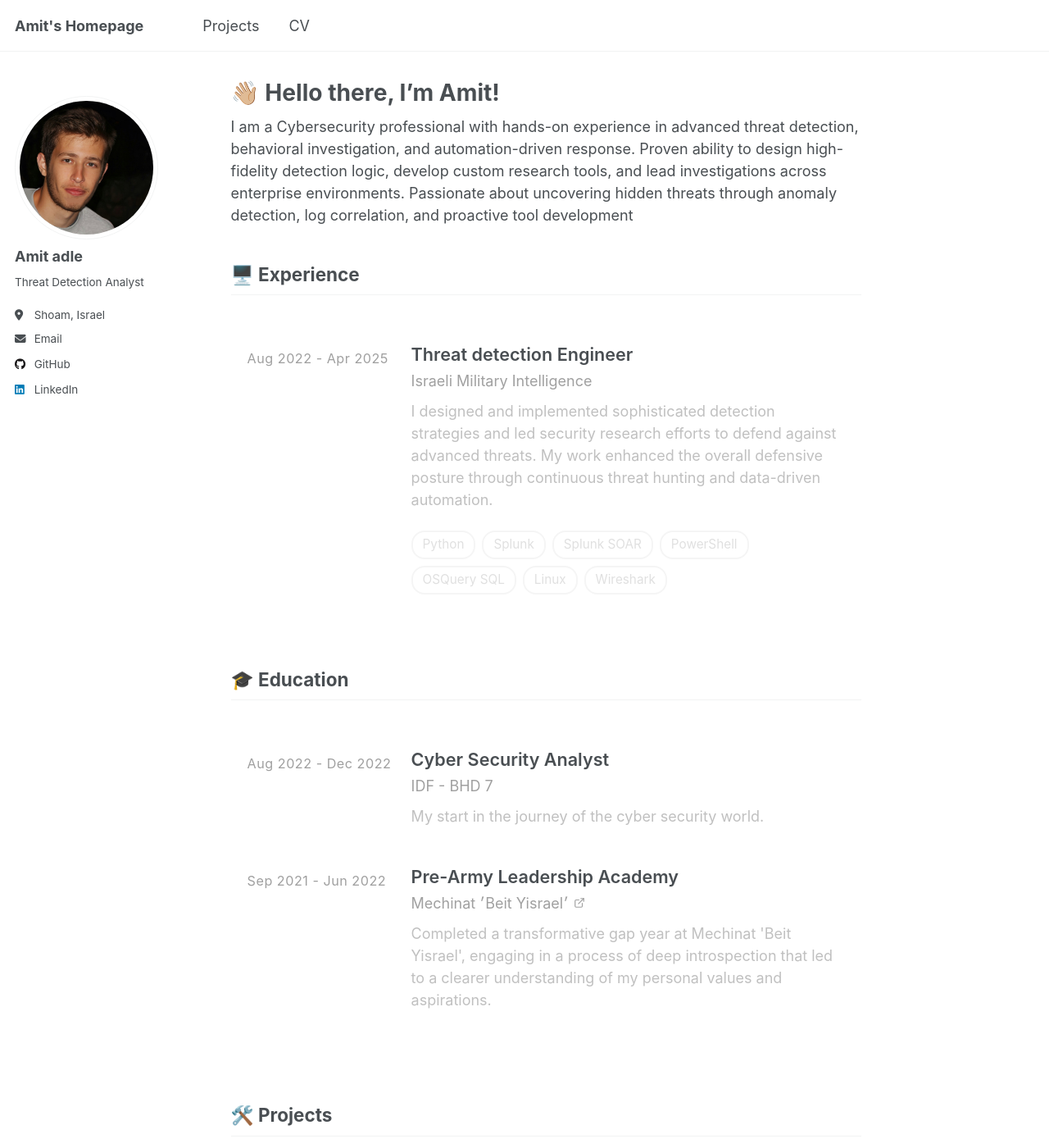
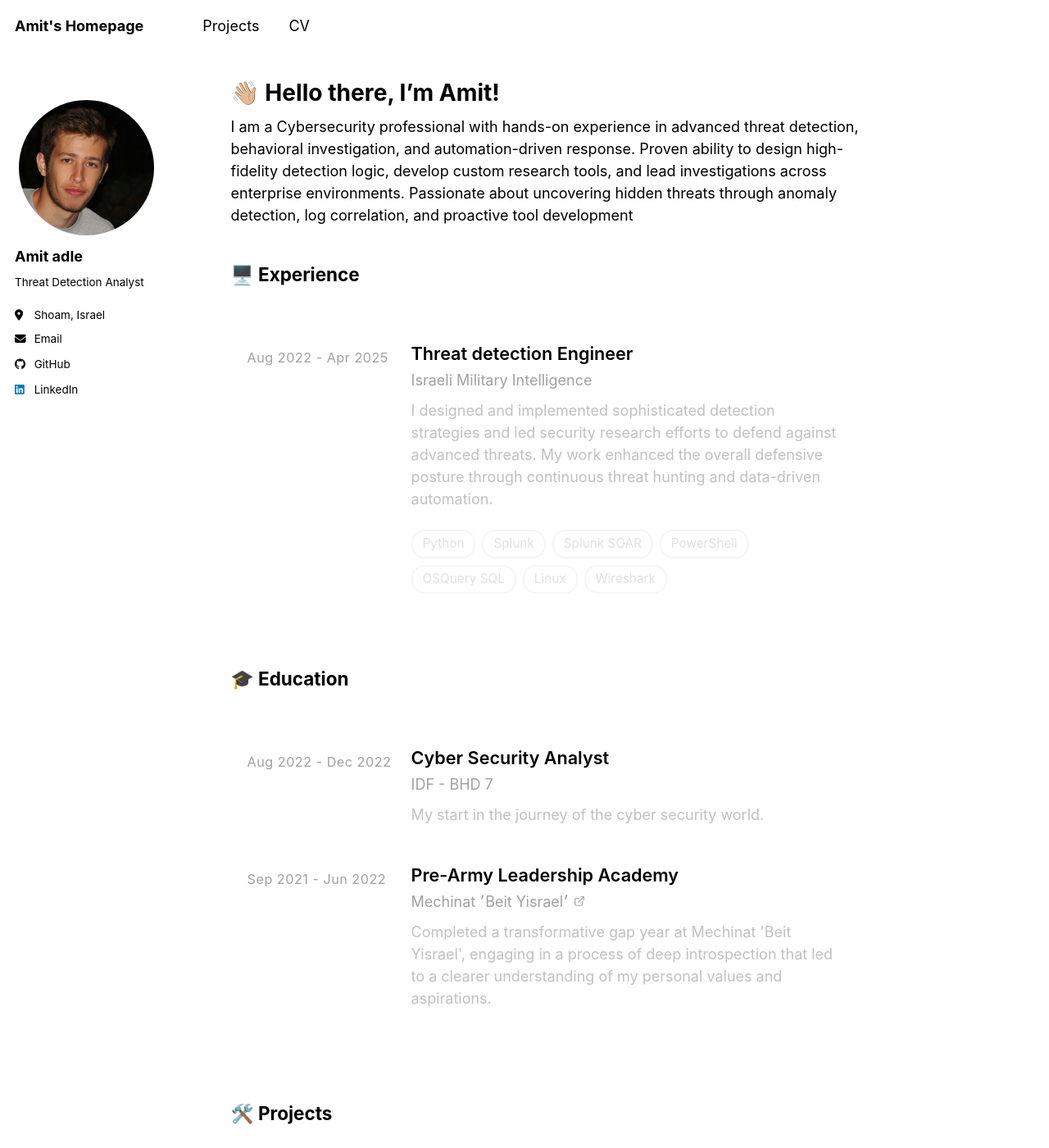
Before and after one commit to amitader/amitader.github.io, a Jekyll site: the page built from _pages/about.md, in a window 1280 px wide and 1400 px high. Shown: the whole window at 82% size. Built offline with Jekyll 4.4.1, drawn with Linux system fonts in a browser that asks for light colours; a script that is not in the unit is left out.

Commit message:
changing daefault color to black

```diff
--- a/assets/css/main.scss
+++ b/assets/css/main.scss
@@ -12,7 +12,6 @@
     "vendor/breakpoint/breakpoint",
 
     "themes",
-    "theme/default",
     "theme/dark",
 
     "include/mixins",
```
